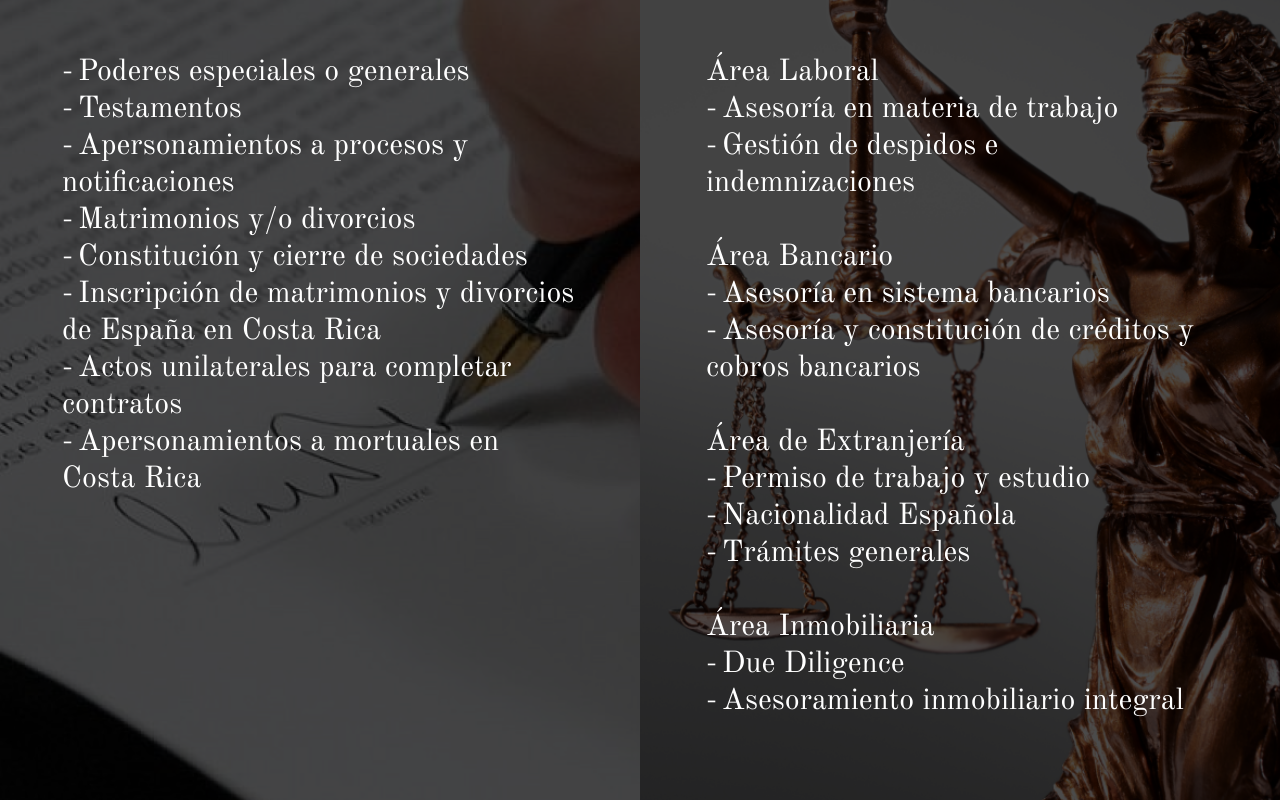
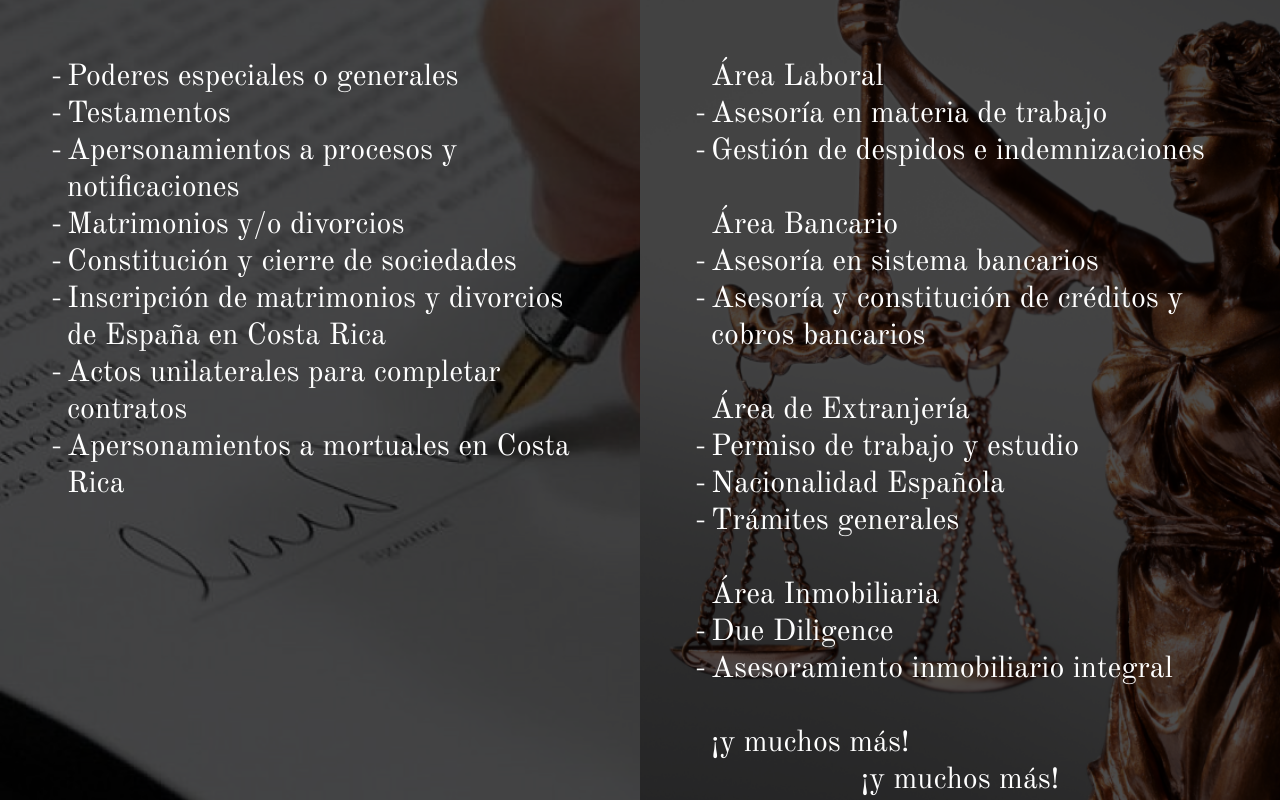
Before and after one commit to nadiasantiago/despacho, a React (Create React App) app: page / in a window 1280 px wide. Shown: the part 3040-3840 px from the top of the page. Built offline with nearby package versions, Linux system fonts and the light colour scheme.

Commit message:
prueba de frase

```diff
--- a/src/App.js
+++ b/src/App.js
@@ -6,6 +6,7 @@ import Drag from "./components/drag/Drag"
 import Footer from './components/footer1/Footer';
 import Servicios from './components/servicios/Servicios';
 import Profesionales from './components/profesionales/Profesionales';
+import Contacto from './components/contacto/Contacto';
 
 
 function App() {
@@ -21,8 +22,6 @@ function App() {
           <Profesionales/>
           <Drag />
         </>
-        {/* <>
-        </> */}
       </main>
 
       <Footer/>
--- /dev/null
+++ b/src/components/contacto/Contacto.jsx
@@ -0,0 +1,14 @@
+import React from "react";
+import './Contacto.css';
+
+const Contacto =()=>{
+    return(
+        <>
+        <h2 className="contactoTitle">Contacto</h2>
+
+        </>
+    )
+
+}
+
+export default Contacto
--- a/src/components/servicios/Servicios.css
+++ b/src/components/servicios/Servicios.css
@@ -56,17 +56,22 @@
     padding-top: 17px;
 }
 
-.serviciosItem, .serviciosList h4 {
+.serviciosItem,.serviciosText, .serviciosList h4 {
     font-weight: 400;
     font-size: 7.36058px;
     line-height: 9px;
 }
-.serviciosItem li:before {
+.notarialesItems li:before, .juridicosItems li::before {
     content: "-";
     margin-right: 5px;
 }
+
+.notarialesItems li:first-letter, .juridicosItems li:first-letter {
+    margin-left: -7.5px;
+}
 .serviciosItemsConteiner{
     z-index: 1;
+    margin: 5px;
 }
 .serviciosList{
     margin-bottom:9px ;
@@ -90,7 +95,10 @@
     .servicioSvg{
         width:30px;
     }
-    .serviciosItem, .serviciosList h4{
+    .serviciosTextCentrado{
+        text-align: center;
+    }
+    .serviciosItem,.serviciosText, .serviciosList h4{
         font-size: 30px;
         line-height: 37px;
     }
@@ -100,4 +108,7 @@
     .juridicosConteiner{
         padding: 66px;
     }
+    .notarialesItems li:first-letter, .juridicosItems li:first-letter {
+        margin-left: -16px;
+    }
 }
--- a/src/components/servicios/Servicios.jsx
+++ b/src/components/servicios/Servicios.jsx
@@ -44,9 +44,8 @@ const Servicios=()=>{
                 <div className="serviciosItemsConteiner">
                 <ul className='notarialesItems'>
                     {notariales && notariales.map((e)=>{
-                        return (<div className="serviciosItem">
-                        <li key={e.servicio}>{e.servicio}</li>
-                        </div>
+                        return (
+                        <li className="serviciosItem" key={e.servicio}>{e.servicio}</li>
                         )
                     })}
                 </ul>
@@ -63,9 +62,8 @@ const Servicios=()=>{
                         <h4>Área Laboral</h4>
                         <ul className='juridicosItems'>
                             {laboral && laboral.map((e)=>{
-                                return (<div className="serviciosItem">
-                                <li key={e.servicio}>{e.servicio}</li>
-                                </div>
+                                return (
+                                <li className="serviciosItem" key={e.servicio}>{e.servicio}</li>
                                 )
                             })}
                         </ul>
@@ -74,9 +72,8 @@ const Servicios=()=>{
                         <h4>Área Bancario</h4>
                         <ul className='juridicosItems'>
                             {bancario && bancario.map((e)=>{
-                                return (<div className="serviciosItem">
-                                <li key={e.servicio}>{e.servicio}</li>
-                                </div>
+                                return (
+                                <li className="serviciosItem" key={e.servicio}>{e.servicio}</li>
                                 )
                             })}
                         </ul>
@@ -85,9 +82,8 @@ const Servicios=()=>{
                         <h4>Área de Extranjería</h4>
                         <ul className='juridicosItems'>
                             {extranjeria && extranjeria.map((e)=>{
-                                return (<div className="serviciosItem">
-                                <li key={e.servicio}>{e.servicio}</li>
-                                </div>
+                                return (
+                                <li className="serviciosItem" key={e.servicio}>{e.servicio}</li>
                                 )
                             })}
                         </ul>
@@ -96,16 +92,15 @@ const Servicios=()=>{
                         <h4>Área Inmobiliaria</h4>
                         <ul className='juridicosItems'>
                             {inmobiliaria && inmobiliaria.map((e)=>{
-                                return (<div className="serviciosItem">
-                                <li key={e.servicio}>{e.servicio}</li>
-                                </div>
+                                return (
+                                <li className="serviciosItem" key={e.servicio}>{e.servicio}</li>
                                 )
                             })}
                         </ul>
                     </div>
+                    <p className="serviciosText">¡y muchos más!</p>
+                    <p className="serviciosText serviciosTextCentrado">¡y muchos más!</p>
                 </div>
-
-
             </div>
         </div>
         </div>
```
Also changed, not shown: src/components/contacto/Contacto.css (added).
